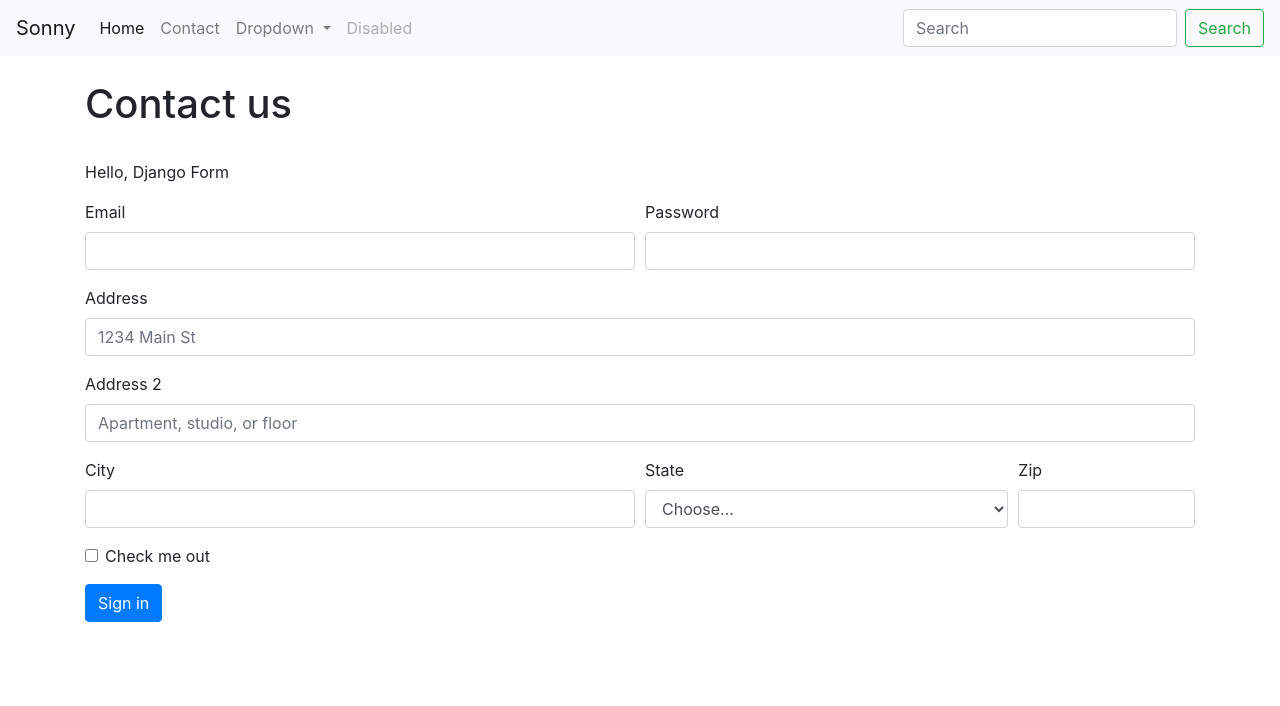
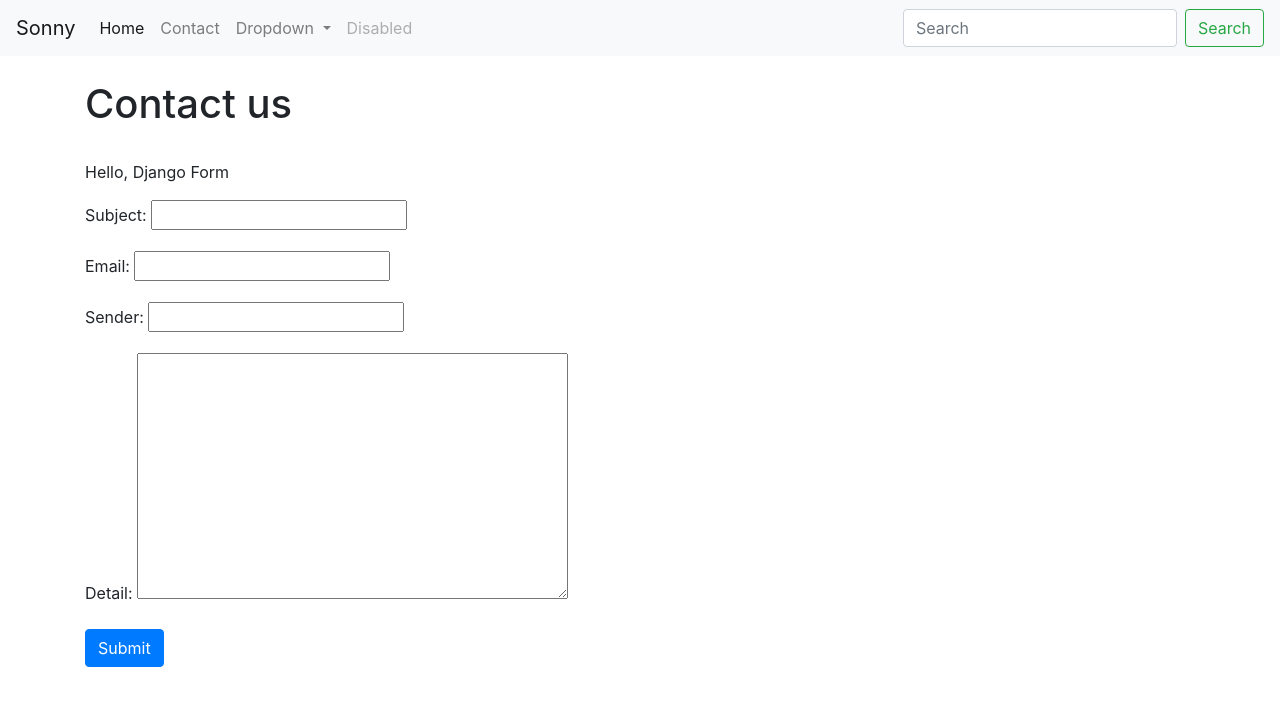
Before and after one commit to SonNavigator/django-bootcamp-2022, a Django app: page /contact-us in a window 1280 px wide. Shown: the top 706 px of the page. Run offline with Django 3.2, Linux system fonts and the light colour scheme.

Commit message:
Add requirements.txt

```diff
--- a/blog/templates/blog/base.html
+++ b/blog/templates/blog/base.html
@@ -38,8 +38,8 @@
                     <a class="nav-link disabled">Disabled</a>
                 </li>
             </ul>
-            <form class="form-inline my-2 my-lg-0">
-                <input class="form-control mr-sm-2" type="search" placeholder="Search" aria-label="Search">
+            <form class="form-inline my-2 my-lg-0" action="{% url 'search' %}">
+                <input class="form-control mr-sm-2" type="search" placeholder="Search" aria-label="Search" name="q">
                 <button class="btn btn-outline-success my-2 my-sm-0" type="submit">Search</button>
             </form>
         </div>
--- a/blog/templates/blog/contact.html
+++ b/blog/templates/blog/contact.html
@@ -5,51 +5,10 @@
   <br>
   <h1>Contact us</h1><br>
   <p>Hello, Django Form</p>
-  <form>
-    <div class="form-row">
-      <div class="form-group col-md-6">
-        <label for="inputEmail4">Email</label>
-        <input type="email" class="form-control" id="inputEmail4">
-      </div>
-      <div class="form-group col-md-6">
-        <label for="inputPassword4">Password</label>
-        <input type="password" class="form-control" id="inputPassword4">
-      </div>
-    </div>
-    <div class="form-group">
-      <label for="inputAddress">Address</label>
-      <input type="text" class="form-control" id="inputAddress" placeholder="1234 Main St">
-    </div>
-    <div class="form-group">
-      <label for="inputAddress2">Address 2</label>
-      <input type="text" class="form-control" id="inputAddress2" placeholder="Apartment, studio, or floor">
-    </div>
-    <div class="form-row">
-      <div class="form-group col-md-6">
-        <label for="inputCity">City</label>
-        <input type="text" class="form-control" id="inputCity">
-      </div>
-      <div class="form-group col-md-4">
-        <label for="inputState">State</label>
-        <select id="inputState" class="form-control">
-          <option selected>Choose...</option>
-          <option>...</option>
-        </select>
-      </div>
-      <div class="form-group col-md-2">
-        <label for="inputZip">Zip</label>
-        <input type="text" class="form-control" id="inputZip">
-      </div>
-    </div>
-    <div class="form-group">
-      <div class="form-check">
-        <input class="form-check-input" type="checkbox" id="gridCheck">
-        <label class="form-check-label" for="gridCheck">
-          Check me out
-        </label>
-      </div>
-    </div>
-    <button type="submit" class="btn btn-primary">Sign in</button>
+  <form method="POST" action="{% url 'contact' %}">
+    {% csrf_token %}
+    {{ form.as_p }}
+    <button type="submit" class="btn btn-primary">Submit</button>
   </form>
 </div>
 {% endblock %}
--- a/blog/urls.py
+++ b/blog/urls.py
@@ -1,5 +1,5 @@
 from django.urls import path
-from .views import index, single_post, contact
+from .views import index, single_post, contact, search
 
 
 urlpatterns = [
@@ -7,5 +7,6 @@ urlpatterns = [
     path("", index, name="home"),
     path("posts/<int:id>", single_post),
     path("contact-us", contact, name="contact"),
+    path("search", search, name="search")
 
 ]
--- a/blog/views.py
+++ b/blog/views.py
@@ -1,10 +1,9 @@
-from django.shortcuts import render
+from django.shortcuts import render, redirect
 from django.http import HttpResponse
 from .models import Post
-# from .forms import ContactForm
 from .forms import ContactForm
+from django.db.models import Q
 
-print(ContactForm)
 
 def index(request):
     # Query all posts
@@ -19,4 +18,28 @@ def single_post(request, id):
 
 
 def contact(request):
-    return render(request, 'blog/contact.html')
+    # check the incoming method
+    if request.method == "POST":
+        # print("Okay this is POST")
+        form = ContactForm(request.POST)
+        if form.is_valid():
+            # Save into DB
+            form.save()
+            # Redirect to home page
+            return redirect('/')
+
+    else:
+        # print("This is GET")
+        form = ContactForm()
+
+    return render(request, 'blog/contact.html', {'form': form})
+
+
+def search(request):
+    search_post = request.GET.get('q')
+    if search_post:
+        posts = Post.objects.filter(Q(title__icontains=search_post))
+    else:
+        return redirect('/')
+
+    return render(request, 'blog/search.html', {'posts': posts})
```
Also changed, not shown: blog/templates/blog/search.html (added, +12 -0 lines), requirements.txt (added, +15 -0 lines), blog/forms.py (line endings or trailing spaces).
